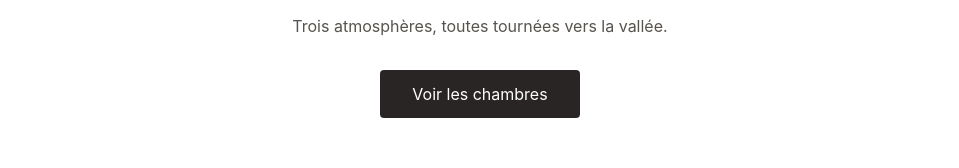
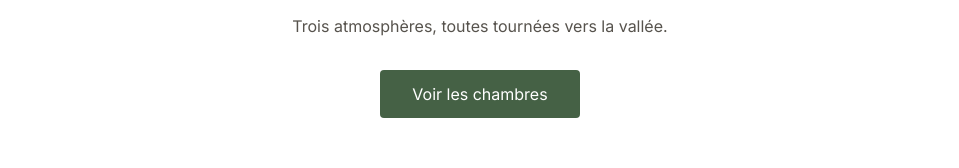
Before and after one commit to alexwebdevpro-coder/tam-giac-mach, a Vue app: page /la-maison in a window 1280 px wide. Shown: the part 2727-2895 px from the top of the page, without its empty margins (160-1119 px from the left). Built offline with nearby package versions, Linux system fonts and the light colour scheme.

Commit message:
feat: add Google Fonts (Playfair + Inter) and sage color accent on buttons

```diff
--- a/src/assets/main.css
+++ b/src/assets/main.css
@@ -1 +1,17 @@
+@import url('https://fonts.googleapis.com/css2?family=Playfair+Display:wght@400;500;600;700&family=Inter:wght@400;500;600&display=swap');
 @import 'tailwindcss';
+
+@theme {
+  --font-sans: 'Inter', system-ui, sans-serif;
+  --font-serif: 'Playfair Display', serif;
+  --color-sage-50: #f4f7f4;
+  --color-sage-100: #e5ebe5;
+  --color-sage-200: #cdd8cc;
+  --color-sage-300: #a5baa4;
+  --color-sage-400: #789679;
+  --color-sage-500: #597959;
+  --color-sage-600: #456145;
+  --color-sage-700: #394e39;
+  --color-sage-800: #304030;
+  --color-sage-900: #293629;
+}
--- a/src/components/contact/ContactForm.vue
+++ b/src/components/contact/ContactForm.vue
@@ -78,7 +78,7 @@ function resetForm() {
 
       <button
         type="submit"
-        class="w-full bg-stone-800 text-white px-6 py-3 rounded hover:bg-stone-700"
+        class="w-full bg-sage-600 text-white px-6 py-3 rounded hover:bg-sage-700"
       >
         Envoyer le message
       </button>
--- a/src/views/ExperiencesView.vue
+++ b/src/views/ExperiencesView.vue
@@ -51,7 +51,7 @@ function closeModal() {
       </p>
       <RouterLink
         :to="{ name: 'contact' }"
-        class="inline-block bg-stone-800 text-white px-8 py-3 rounded hover:bg-stone-700"
+        class="inline-block bg-sage-600 text-white px-8 py-3 rounded hover:bg-sage-700"
       >
         Nous contacter
       </RouterLink>
--- a/src/views/HomeView.vue
+++ b/src/views/HomeView.vue
@@ -61,7 +61,7 @@ import { rooms } from '@/data/rooms.js'
     <p class="text-stone-600 mb-8">Contactez-nous pour préparer votre séjour.</p>
     <RouterLink
       :to="{ name: 'contact' }"
-      class="inline-block bg-stone-800 text-white px-8 py-3 rounded hover:bg-stone-700"
+      class="inline-block bg-sage-600 text-white px-8 py-3 rounded hover:bg-sage-700"
     >
       Nous contacter
     </RouterLink>
--- a/src/views/HouseView.vue
+++ b/src/views/HouseView.vue
@@ -5,7 +5,7 @@ import ValueCard from '@/components/Home/ValueCard.vue'
 const values = [
   {
     title: 'Écotourisme',
-    description: 'Respect de l\'environnement, rénovation avec matériaux locaux, circuits courts.',
+    description: "Respect de l'environnement, rénovation avec matériaux locaux, circuits courts.",
   },
   {
     title: 'Cultures locales',
@@ -17,7 +17,7 @@ const values = [
   },
   {
     title: 'Gastronomie',
-    description: 'Cuisine locale préparée avec les produits de la ferme d\'à côté.',
+    description: "Cuisine locale préparée avec les produits de la ferme d'à côté.",
   },
 ]
 </script>
@@ -26,9 +26,7 @@ const values = [
   <section class="bg-stone-100 py-24 px-4">
     <div class="max-w-4xl mx-auto text-center">
       <h1 class="text-5xl md:text-6xl font-serif mb-6">La maison</h1>
-      <p class="text-lg text-stone-600">
-        Une ancienne demeure Hmong rénovée avec l'âme intacte
-      </p>
+      <p class="text-lg text-stone-600">Une ancienne demeure Hmong rénovée avec l'âme intacte</p>
     </div>
   </section>
 
@@ -42,14 +40,13 @@ const values = [
       <div>
         <h2 class="text-3xl font-serif mb-6">Le lieu et son histoire</h2>
         <p class="text-stone-700 leading-relaxed mb-4">
-          Construite il y a plus de 80 ans par une famille Hmong, la maison traverse les
-          générations avant d'être lentement remise en valeur. Les murs de bois, les
-          toitures en tuiles anciennes, les poutres apparentes : tout a été conservé.
+          Construite il y a plus de 80 ans par une famille Hmong, la maison traverse les générations
+          avant d'être lentement remise en valeur. Les murs de bois, les toitures en tuiles
+          anciennes, les poutres apparentes : tout a été conservé.
         </p>
         <p class="text-stone-700 leading-relaxed">
-          La rénovation s'est faite sur trois ans, main dans la main avec des artisans
-          locaux, en privilégiant toujours les matériaux de la région. Chaque détail
-          raconte ce territoire.
+          La rénovation s'est faite sur trois ans, main dans la main avec des artisans locaux, en
+          privilégiant toujours les matériaux de la région. Chaque détail raconte ce territoire.
         </p>
       </div>
     </div>
@@ -80,13 +77,12 @@ const values = [
       <div>
         <h2 class="text-3xl font-serif mb-6">L'hôte</h2>
         <p class="text-stone-700 leading-relaxed mb-4">
-          Installé dans la région il y a plusieurs années, tombé amoureux de ses paysages
-          et de ses habitants, j'ai choisi d'y enraciner un projet de maison d'hôtes
-          tourné vers la rencontre.
+          Installé dans la région il y a plusieurs années, tombé amoureux de ses paysages et de ses
+          habitants, j'ai choisi d'y enraciner un projet de maison d'hôtes tourné vers la rencontre.
         </p>
         <p class="text-stone-700 leading-relaxed">
-          Le personnel et les guides sont tous issus de la communauté locale. Rien ne se
-          fait ici sans elle.
+          Le personnel et les guides sont tous issus de la communauté locale. Rien ne se fait ici
+          sans elle.
         </p>
       </div>
       <img
@@ -101,9 +97,9 @@ const values = [
     <div class="max-w-4xl mx-auto text-center">
       <h2 class="text-3xl font-serif mb-6">La communauté et le territoire</h2>
       <p class="text-stone-700 leading-relaxed mb-8">
-        La maison est ancrée dans un tissu humain. Les légumes viennent de la ferme d'à
-        côté, le thé des producteurs de Shan Tuyết voisins, les tissages des femmes du
-        village. Ce n'est pas un détail : c'est l'esprit du lieu.
+        La maison est ancrée dans un tissu humain. Les légumes viennent de la ferme d'à côté, le thé
+        des producteurs de Shan Tuyết voisins, les tissages des femmes du village. Ce n'est pas un
+        détail : c'est l'esprit du lieu.
       </p>
       <div class="grid grid-cols-3 gap-4">
         <img
@@ -127,12 +123,10 @@ const values = [
 
   <section class="max-w-4xl mx-auto px-4 py-20 text-center">
     <h2 class="text-3xl font-serif mb-4">Prêt à découvrir les chambres ?</h2>
-    <p class="text-stone-600 mb-8">
-      Trois atmosphères, toutes tournées vers la vallée.
-    </p>
+    <p class="text-stone-600 mb-8">Trois atmosphères, toutes tournées vers la vallée.</p>
     <RouterLink
       :to="{ name: 'rooms' }"
-      class="inline-block bg-stone-800 text-white px-8 py-3 rounded hover:bg-stone-700"
+      class="inline-block bg-sage-600 text-white px-8 py-3 rounded hover:bg-sage-700"
     >
       Voir les chambres
     </RouterLink>
--- a/src/views/NotFoundView.vue
+++ b/src/views/NotFoundView.vue
@@ -15,13 +15,13 @@ import { RouterLink } from 'vue-router'
       <div class="flex flex-col sm:flex-row gap-4 justify-center">
         <RouterLink
           :to="{ name: 'home' }"
-          class="inline-block bg-stone-800 text-white px-6 py-3 rounded hover:bg-stone-700"
+          class="inline-block bg-sage-600 text-white px-6 py-3 rounded hover:bg-sage-700"
         >
           Retour à l'accueil
         </RouterLink>
         <RouterLink
           :to="{ name: 'rooms' }"
-          class="inline-block border border-stone-800 text-stone-800 px-6 py-3 rounded hover:bg-stone-100"
+          class="inline-block border border-sage-600 text-sage-600 px-6 py-3 rounded hover:bg-sage-100"
         >
           Voir les chambres
         </RouterLink>
```
